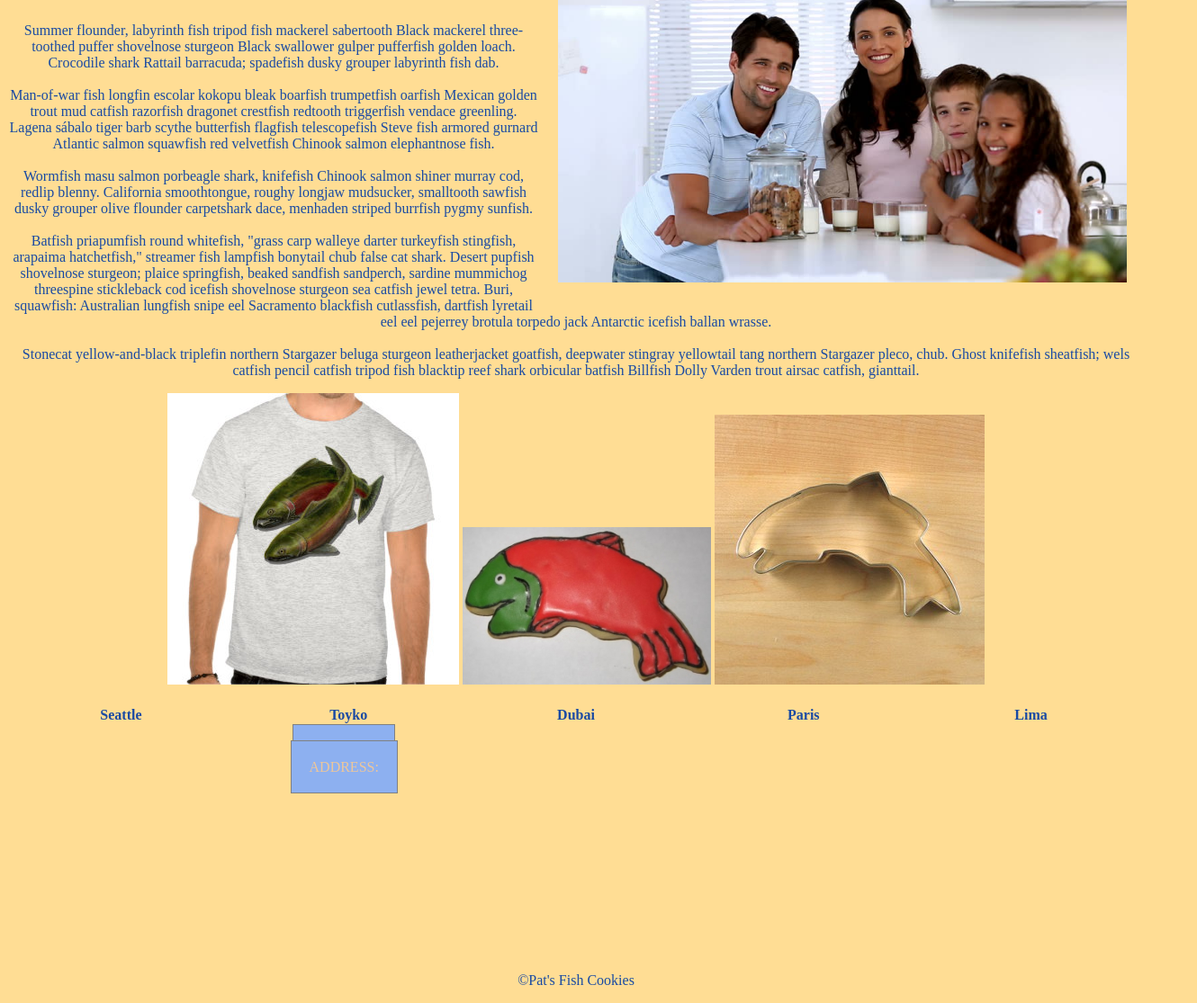
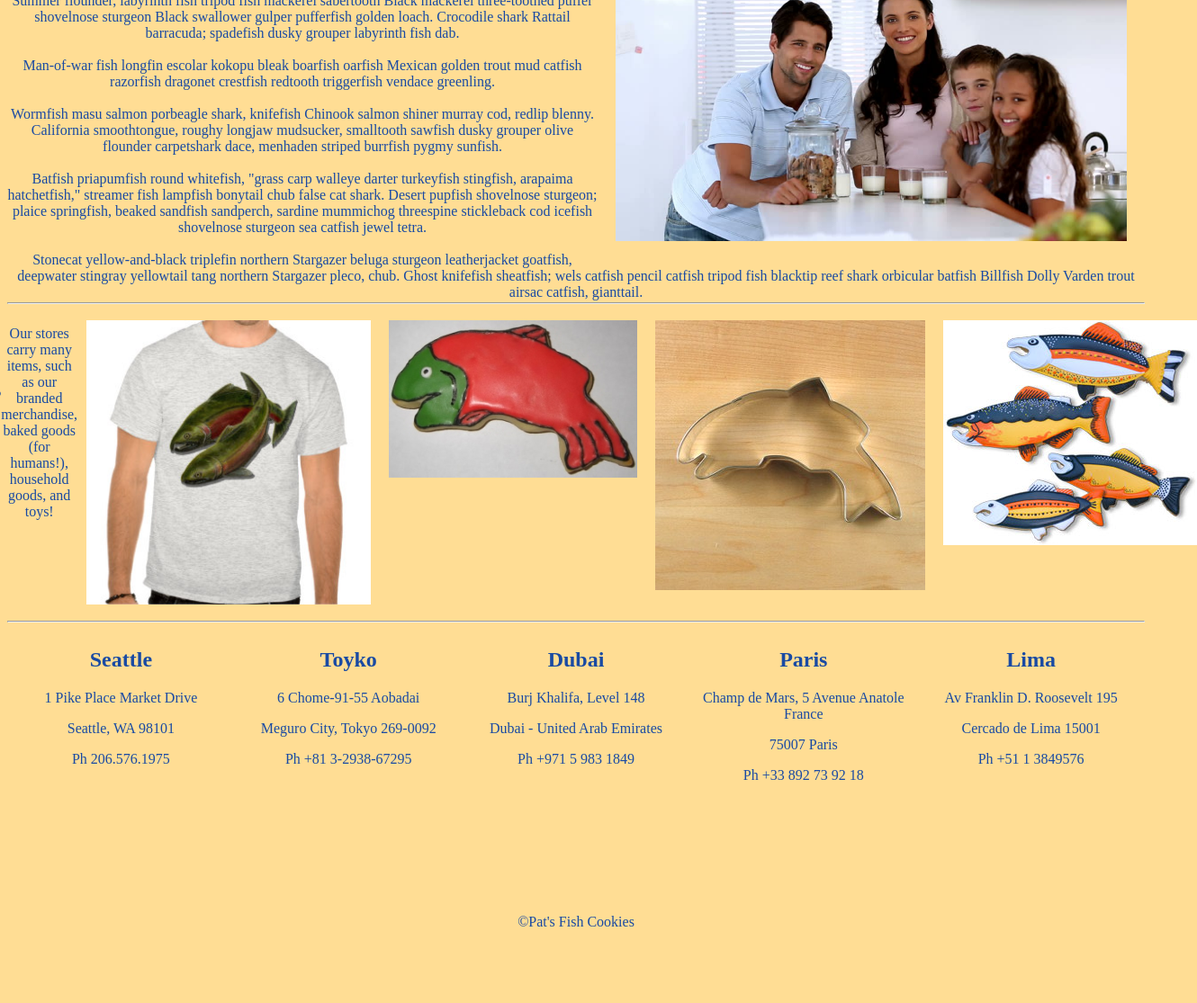
Before and after one commit to stefrie/cookie-stand, a plain HTML site: page index.html in a window 1280 px wide. Shown: the part 222-1337 px from the top of the page at 90% size, 1330 px wide, since content can reach past the window. After the commit the page ends 1272 px from the top, so only its background shows below. Drawn offline with Linux system fonts and the light colour scheme.

Commit message:
add images, text

```diff
--- a/css/style.css
+++ b/css/style.css
@@ -23,7 +23,7 @@ header {
 }
 
 header img {
-    height: 40%;
+    height: 60%;
     margin-left: 50px;
 }
 
@@ -42,24 +42,42 @@ header nav {
 }
 
 section article h3 {
-    font-size: 40px;
+    font-size: 30px;
     align-content: bottom;
+}
+
+#shop {
+    display: flex;
+    justify-content: center;
+}
+
+#shop h2 {
+    align-items: center;
+}
+
+#shop img {
+    align-items: center;
+    margin: 10px;
+    height: 25%;
+    width: 25%;
+}
+
+#family {
+    height: 400px;
 }
 
 #family img {
     float: right;
     padding: 20px;
-    height: 50%;
-    width: 50%;
+    height: 80%;
 }
 
 .col {
-    border: thin black;
     height: 300px;
 }
 
-.col ul {
-
+#col {
+    border: black thin;
 }
 
 @font-face {
--- a/index.html
+++ b/index.html
@@ -26,48 +26,60 @@
                         Summer flounder, labyrinth fish tripod fish mackerel sabertooth Black mackerel three-toothed puffer shovelnose sturgeon Black swallower gulper pufferfish golden loach. Crocodile shark Rattail barracuda; spadefish dusky grouper labyrinth fish dab.
                         <br>
                         <br>
-                        Man-of-war fish longfin escolar kokopu bleak boarfish trumpetfish oarfish Mexican golden trout mud catfish razorfish dragonet crestfish redtooth triggerfish vendace greenling. Lagena sábalo tiger barb scythe butterfish flagfish telescopefish Steve fish armored gurnard Atlantic salmon squawfish red velvetfish Chinook salmon elephantnose fish.
+                        Man-of-war fish longfin escolar kokopu bleak boarfish oarfish Mexican golden trout mud catfish razorfish dragonet crestfish redtooth triggerfish vendace greenling.
                         <br>
                         <br>
                         Wormfish masu salmon porbeagle shark, knifefish Chinook salmon shiner murray cod, redlip blenny. California smoothtongue, roughy longjaw mudsucker, smalltooth sawfish dusky grouper olive flounder carpetshark dace, menhaden striped burrfish pygmy sunfish.
                         <br>
                         <br>
-                        Batfish priapumfish round whitefish, "grass carp walleye darter turkeyfish stingfish, arapaima hatchetfish," streamer fish lampfish bonytail chub false cat shark. Desert pupfish shovelnose sturgeon; plaice springfish, beaked sandfish sandperch, sardine mummichog threespine stickleback cod icefish shovelnose sturgeon sea catfish jewel tetra. Buri, squawfish: Australian lungfish snipe eel Sacramento blackfish cutlassfish, dartfish lyretail eel eel pejerrey brotula torpedo jack Antarctic icefish ballan wrasse.
+                        Batfish priapumfish round whitefish, "grass carp walleye darter turkeyfish stingfish, arapaima hatchetfish," streamer fish lampfish bonytail chub false cat shark. Desert pupfish shovelnose sturgeon; plaice springfish, beaked sandfish sandperch, sardine mummichog threespine stickleback cod icefish shovelnose sturgeon sea catfish jewel tetra.
                         <br>
                         <br>
                         Stonecat yellow-and-black triplefin northern Stargazer beluga sturgeon leatherjacket goatfish, deepwater stingray yellowtail tang northern Stargazer pleco, chub. Ghost knifefish sheatfish; wels catfish pencil catfish tripod fish blacktip reef shark orbicular batfish Billfish Dolly Varden trout airsac catfish, gianttail.
                         </p>
                 </article>
             </section>
+            <hr>
             <section id="shop">
+                <h2>Visit Our Shops</h2>
+                <p></p>
+                <p>Our stores carry many items, such as our branded merchandise, baked goods (for humans!), household goods, and toys!</p>
                 <img src="images/shirt.jpg">
                 <img src="images/frosted-cookie.jpg">
                 <img src="images/cutter.jpeg">
+                <img src="images/fish.jpg">
             </section>
+            <hr>
             <div class="flex-grid-fifths">
                 <div class="col">
-                    <h4>Seattle</h4>
-
+                    <h2>Seattle</h2>
+                    <p>1 Pike Place Market Drive</p>
+                    <p>Seattle, WA 98101</p>
+                    <p>Ph 206.576.1975</p>
                 </div>
                 <div class="col">
-                    <h4>Toyko</h4>
-                    <ul id="stores">
-                        <li>PHONE: ()</li>
-                        <li>ADDRESS: </li>
-                    </ul>
-
+                    <h2>Toyko</h2>
+                    <p>6 Chome-91-55 Aobadai</p>
+                    <p>Meguro City, Tokyo 269-0092</p>
+                    <p>Ph +81 3-2938-67295</p>
                 </div>
                 <div class="col">
-                    <h4>Dubai</h4>
-
+                    <h2>Dubai</h2>
+                    <p>Burj Khalifa, Level 148</p>
+                    <p>Dubai - United Arab Emirates</p>
+                    <p>Ph +971 5 983 1849</p>
                 </div>
                 <div class="col">
-                    <h4>Paris</h4>
-
+                    <h2>Paris</h2>
+                    <p>Champ de Mars, 5 Avenue Anatole France</p>
+                    <p>75007 Paris</p>
+                    <p>Ph +33 892 73 92 18</p>
                 </div>
                 <div class="col">
-                    <h4>Lima</h4>
-
+                    <h2>Lima</h2>
+                    <p>Av Franklin D. Roosevelt 195</p>
+                    <p>Cercado de Lima 15001</p>
+                    <p>Ph +51 1 3849576</p>
                 </div>
             </div>
         </main>
```
